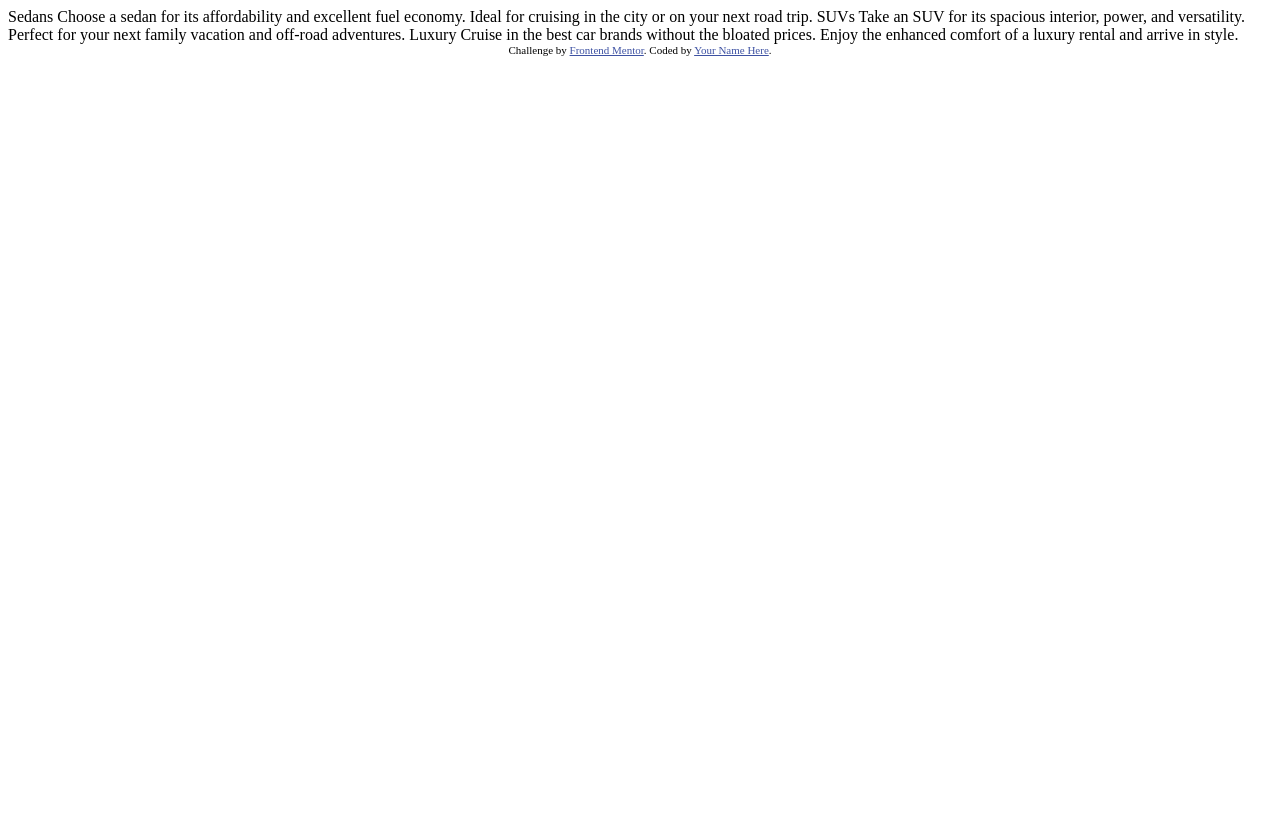
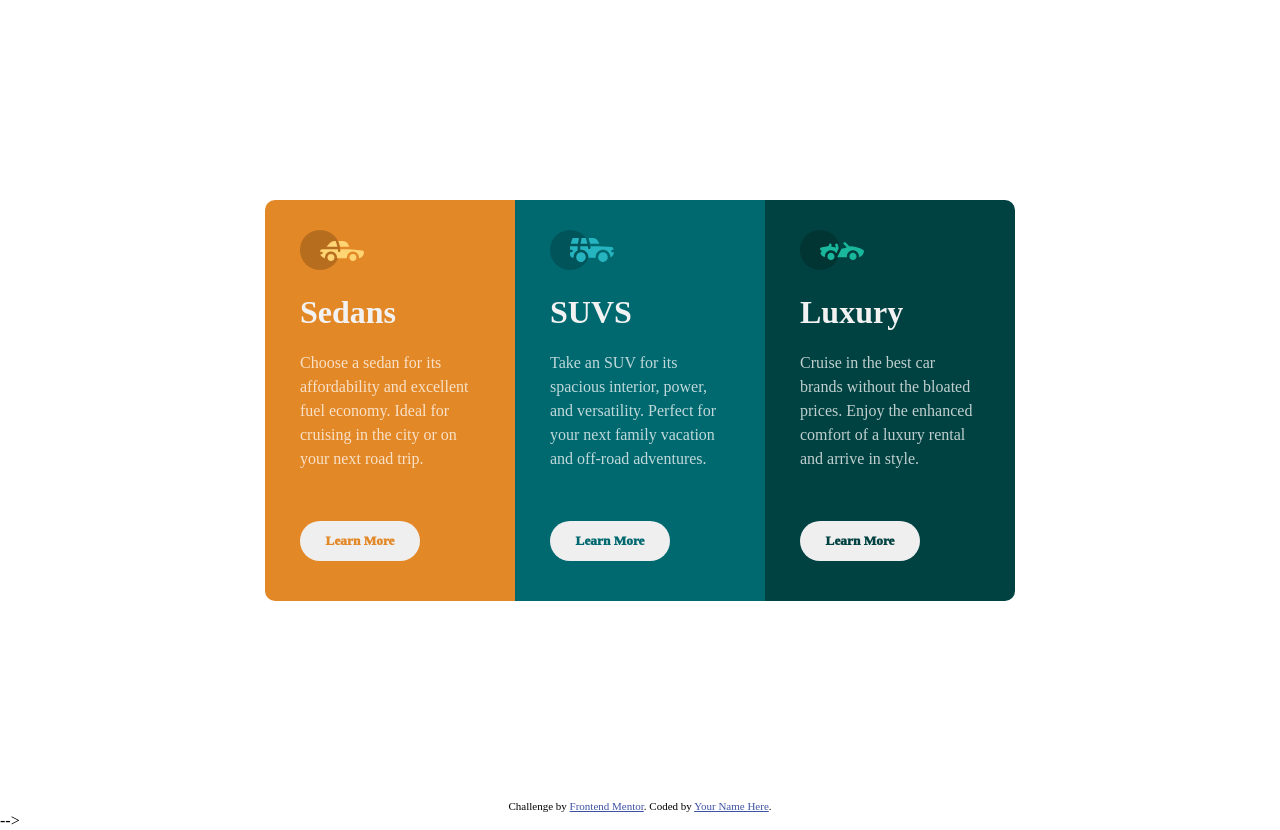
Before and after one commit to Rustom0/project5, a plain HTML site: page index.html in a window 1280 px wide. Before the commit the page ends 800 px from the top, so only its background shows below. Drawn offline with Linux system fonts and the light colour scheme.

Commit message:
complete the project

```diff
--- a/index.html
+++ b/index.html
@@ -13,24 +13,45 @@
     .attribution { font-size: 11px; text-align: center; }
     .attribution a { color: hsl(228, 45%, 44%); }
   </style>
+  <link rel="stylesheet" href="style.css">
 </head>
 <body>
-
-  Sedans
-  Choose a sedan for its affordability and excellent fuel economy. Ideal for cruising in the city
-  or on your next road trip.
-
-  SUVs
-  Take an SUV for its spacious interior, power, and versatility. Perfect for your next family vacation
-  and off-road adventures.
-
-  Luxury
-  Cruise in the best car brands without the bloated prices. Enjoy the enhanced comfort of a luxury
-  rental and arrive in style.
+  <main>
+    <div class="sedans">
+      <img src="images/icon-sedans.svg" alt="">
+      <h1>Sedans</h1>
+      <p>Choose a sedan for its affordability and excellent fuel economy. Ideal for cruising in the city
+        or on your next road trip.
+      </p>
+      <button class="but-sudens but">
+        Learn More
+      </button>
+    </div>
+    <div class="suvs">
+      <img src="images/icon-suvs.svg" alt="">
+      <h1>SUVS</h1>
+      <p>Take an SUV for its spacious interior, power, and versatility. Perfect for your next family vacation
+        and off-road adventures.
+      </p>
+      <button class="but-Suvs but">
+        Learn More
+      </button>
+    </div>
+    <div class="luxury">
+      <img src="images/icon-luxury.svg" alt="">
+      <h1>Luxury</h1>
+      <p>Cruise in the best car brands without the bloated prices. Enjoy the enhanced comfort of a luxury
+        rental and arrive in style.
+      </p>
+      <button class="but-luxury but">
+        Learn More
+      </button>
+    </div>
+  </main>
 
   <div class="attribution">
     Challenge by <a href="https://www.frontendmentor.io?ref=challenge" target="_blank">Frontend Mentor</a>.
     Coded by <a href="#">Your Name Here</a>.
-  </div>
+  </div> -->
 </body>
 </html>
--- /dev/null
+++ b/style.css
@@ -0,0 +1,111 @@
+:root{
+    --Bright-orange: hsl(31, 77%, 52%);
+    --Dark-cyan: hsl(184, 100%, 22%);
+    --Very-dark-cyan: hsl(179, 100%, 13%);
+    --Transparent-white: hsla(0, 0%, 100%, 0.75);
+    --Very-light-gray: hsl(0, 0%, 95%);
+}
+
+*{
+    margin: 0px;
+    font-family: lexend deca;
+
+}
+
+main{
+    width: 100%;
+    height: 100vh;
+    min-width: 750px;
+    display: flex;
+    justify-content: center;
+    align-items: center;
+
+}
+.sedans{
+    width: 180px;
+    background-color: var(--Bright-orange);
+    padding: 30px 35px 30px 35px;
+    border-top-left-radius: 10px;
+    border-bottom-left-radius: 10px;
+}
+h1{
+    color: var(--Very-light-gray);
+    margin-top: 20px;
+    margin-bottom: 20px;
+
+}
+p{
+    color: var(--Transparent-white);
+    line-height: 24px;
+
+}
+.suvs{
+    background-color: var(--Dark-cyan);
+    padding: 30px 35px 30px 35px;
+    width: 180px;
+
+}
+.luxury{
+    background-color: var(--Very-dark-cyan);
+    padding: 30px 35px 30px 35px;
+    width: 180px;
+    border-top-right-radius: 10px;
+    border-bottom-right-radius: 10px;
+}
+.but-sudens{
+    color: var(--Bright-orange);
+}
+.but{
+    margin: 50px 50px 10px 0px;
+    border-radius: 20px;
+    width: 120px;
+    height: 40px;
+    border: none;
+    font-weight: 1000;
+    transition: color 0.3s ease-in;
+    transition: background-color 0.3s ease-in;
+}
+.but-Suvs{
+    color: var(--Dark-cyan);
+}
+.but-luxury{
+    color: var(--Very-dark-cyan);
+}
+.but:hover
+{
+    color: var(--Very-light-gray);
+    background-color: transparent;
+    border: 2px solid var(--Very-light-gray);
+    cursor: pointer;
+}
+@media only screen and (max-width: 749px)
+{
+    main{
+        flex-direction: column;
+        height: auto;
+        padding: 30px 20px 30px 20px;
+        margin-top: 50px;
+    }
+    .sedans{
+        width: 300px;
+        border-radius: 0px;
+        border-top-left-radius: 10px;
+        border-top-right-radius: 10px;
+    }
+    .luxury{
+        width: 300px;
+        border-radius: 0px;
+        border-bottom-left-radius: 10px;
+        border-bottom-right-radius: 10px;
+    }
+    .suvs{
+        width: 300px;
+    }
+    p{
+        font-weight: 1000;
+    }
+    h1{
+        font-weight: 1500;
+    }
+
+}
```
Also changed, not shown: images/Opera Snapshot_2024-10-18_195748_127.0.0.1.png (added), 2 other files.
